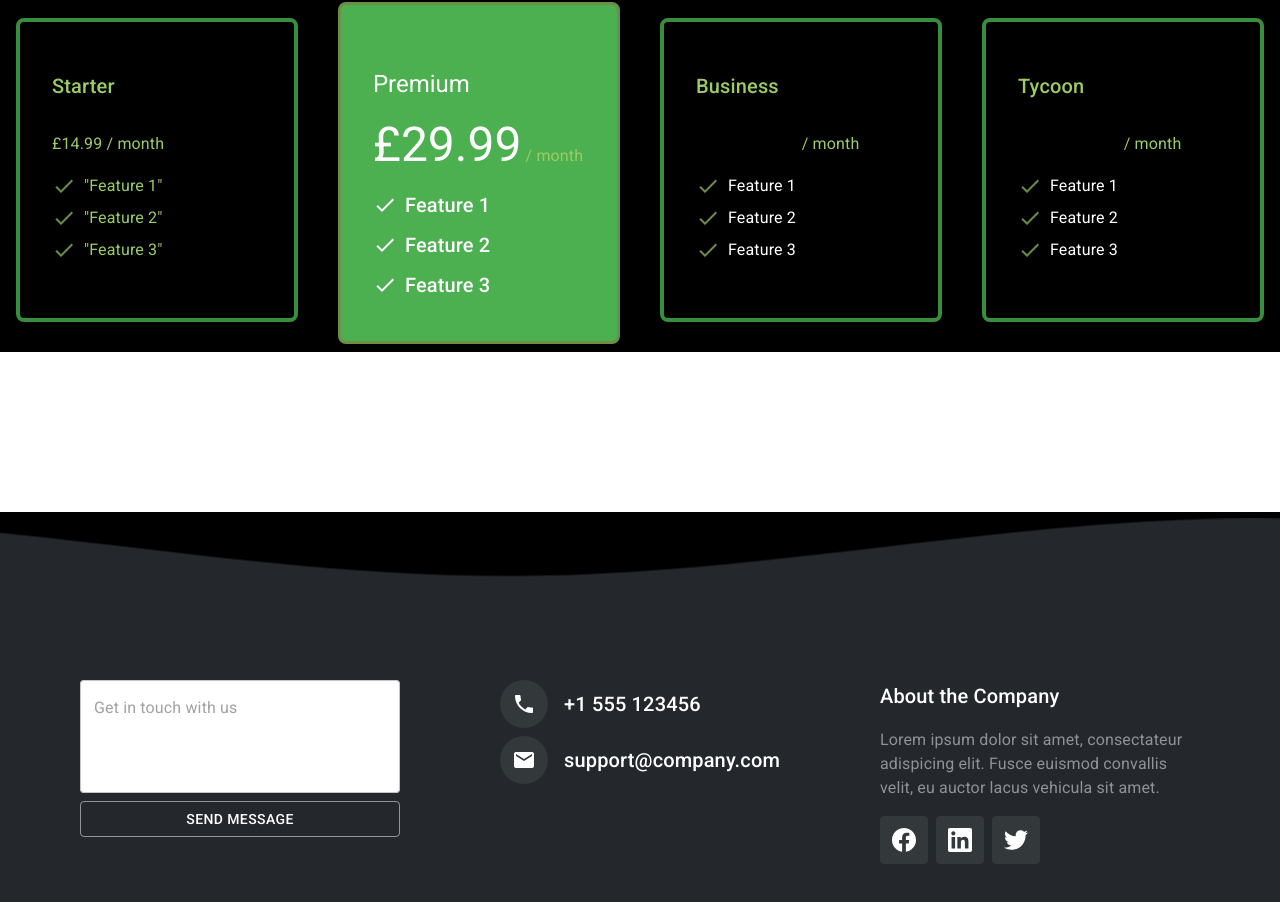
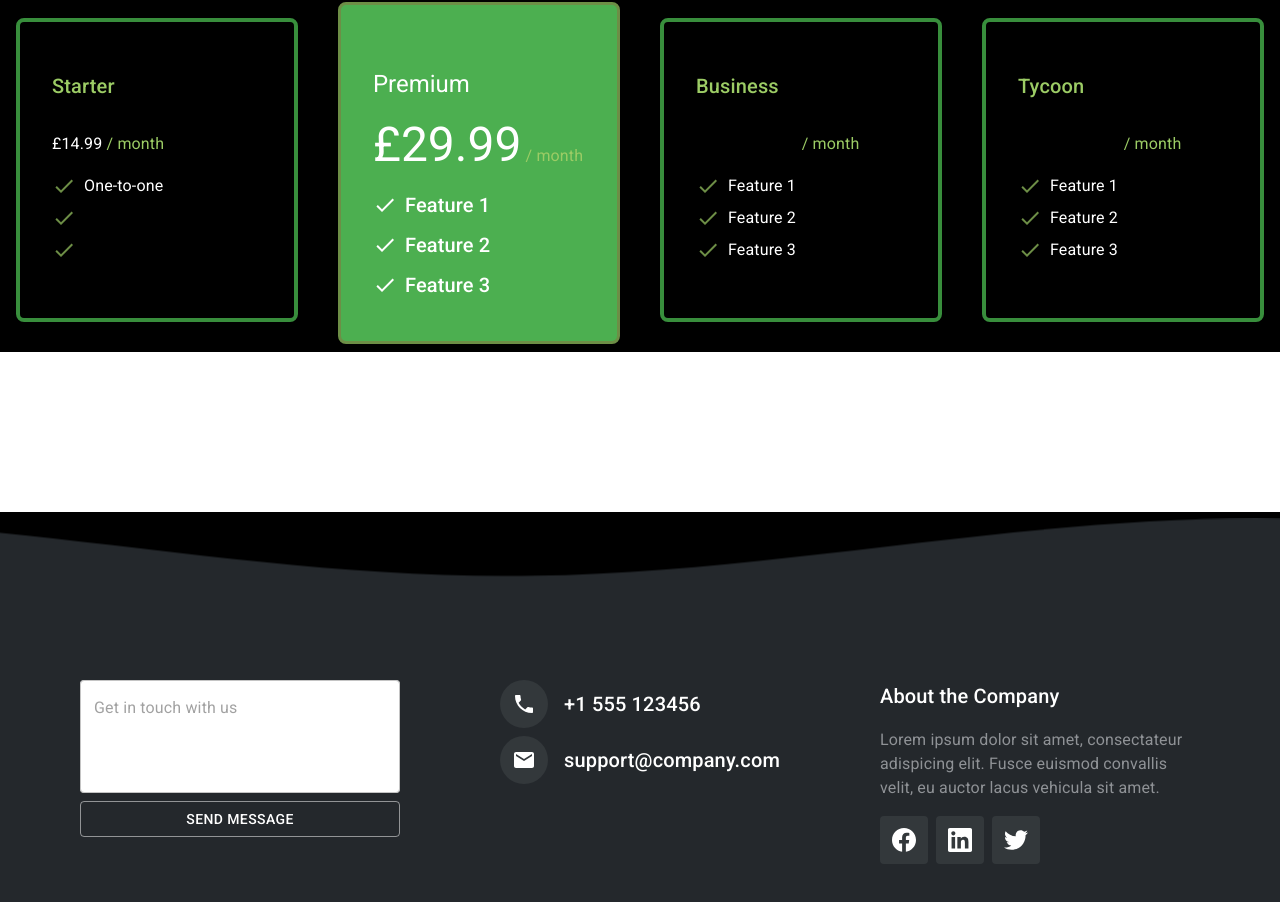
Before and after one commit to mughees-asif/tutify-education, a React (Create React App) app: page / in a window 1280 px wide. Shown: the part 1757-2659 px from the top of the page. Built offline with nearby package versions, Linux system fonts and the light colour scheme; a web font is replaced by a local one.

Commit message:
pricing cards

```diff
--- a/src/logged_out/components/home/PricingSection.js
+++ b/src/logged_out/components/home/PricingSection.js
@@ -70,12 +70,13 @@ function PricingSection(props) {
               title="Starter"
               pricing={
                 <span>
-                  <Typography display="inline" color="primary"> £14.99 / month</Typography>
+                  <Typography display="inline" style={{ color: "white" }}> £14.99 </Typography>
+                  <Typography display="inline" color="primary"> / month</Typography>
                 </span>
               }
-               features={[<Typography display="inline" color="primary">"Feature 1"</Typography>,
-                          <Typography display="inline" color="primary">"Feature 2"</Typography>,
-                          <Typography display="inline" color="primary">"Feature 3"</Typography>]} />
+               features={[<Typography display="inline" style={{ color: "white" }}> One-to-one </Typography>,
+                          <Typography display="inline" style={{ color: "white" }}>  </Typography>,
+                          <Typography display="inline" style={{ color: "white" }}>  </Typography>]} />
           </Grid>
           <Grid
             item
```
